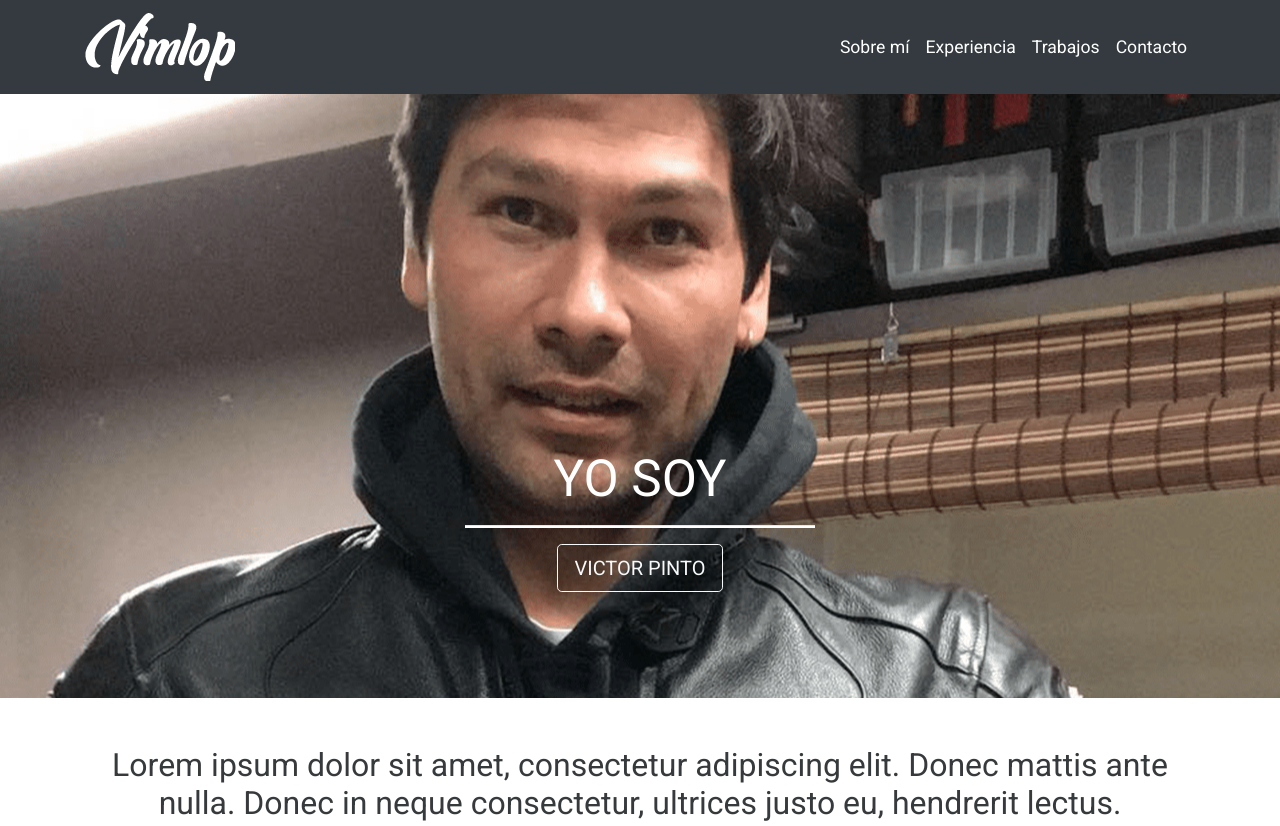
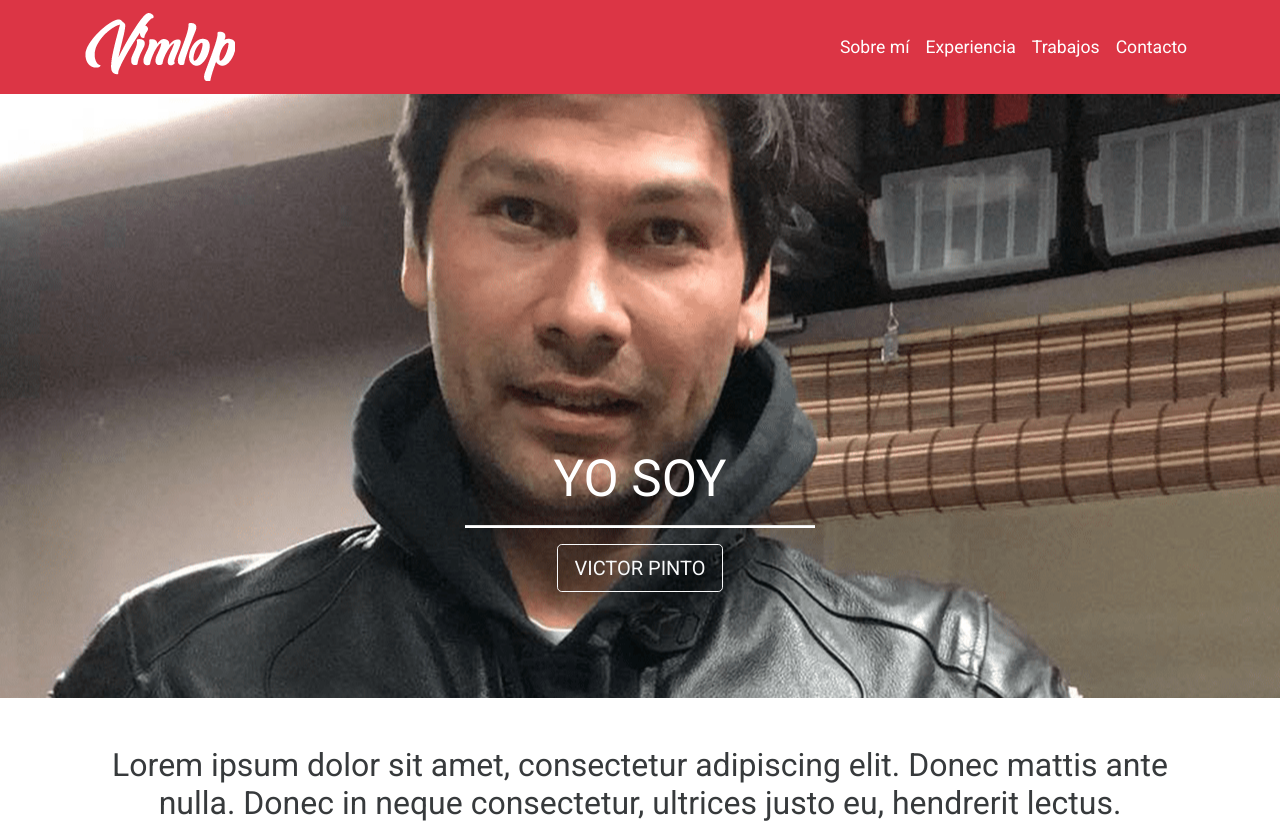
Before and after one commit to vipinto/Mi-portafolio-Final, a plain HTML site: page index.html in a window 1280 px wide. Shown: the top 826 px of the page. Drawn offline with nearby package versions, Linux system fonts and the light colour scheme; a script that the page names is missing.

Commit message:
Cambie el color del nav

```diff
--- a/index.html
+++ b/index.html
@@ -32,7 +32,7 @@
 <body>
 
   <!--NAVEGADOR-->
-  <nav class="navbar navbar-expand-lg navbar-dark bg-dark fixed-top">
+  <nav class="navbar navbar-expand-lg navbar-dark bg-danger fixed-top">
     <div class="container">
       <a class="navbar-brand" href="#inicio"> <img src="assets/img/logo.png" alt="Logo de mi portafolio"> </a>
 
```
